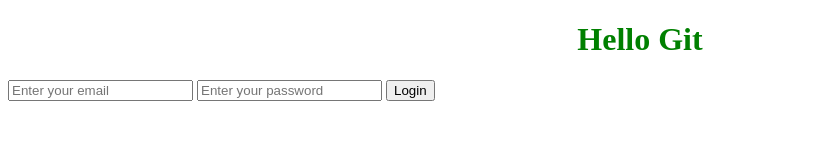
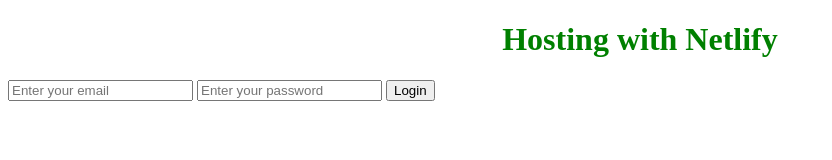
Before and after one commit to charliegood2046/Plus-Weather-App-Charlie, a plain HTML site: page index.html in a window 1280 px wide. Shown: the whole page, without its empty margins (0-832 px from the left). Drawn offline with Linux system fonts and the light colour scheme.

Commit message:
Added heading Hosting with Netlify

```diff
--- a/index.html
+++ b/index.html
@@ -7,7 +7,7 @@
     <link rel="stylesheet" href="style.css" />
   </head>
   <body>
-    <h1>Hello Git</h1>
+    <h1>Hosting with Netlify</h1>
     <form action="">
       <input type="email" placeholder="Enter your email" />
       <input type="password" placeholder="Enter your password" />
```
